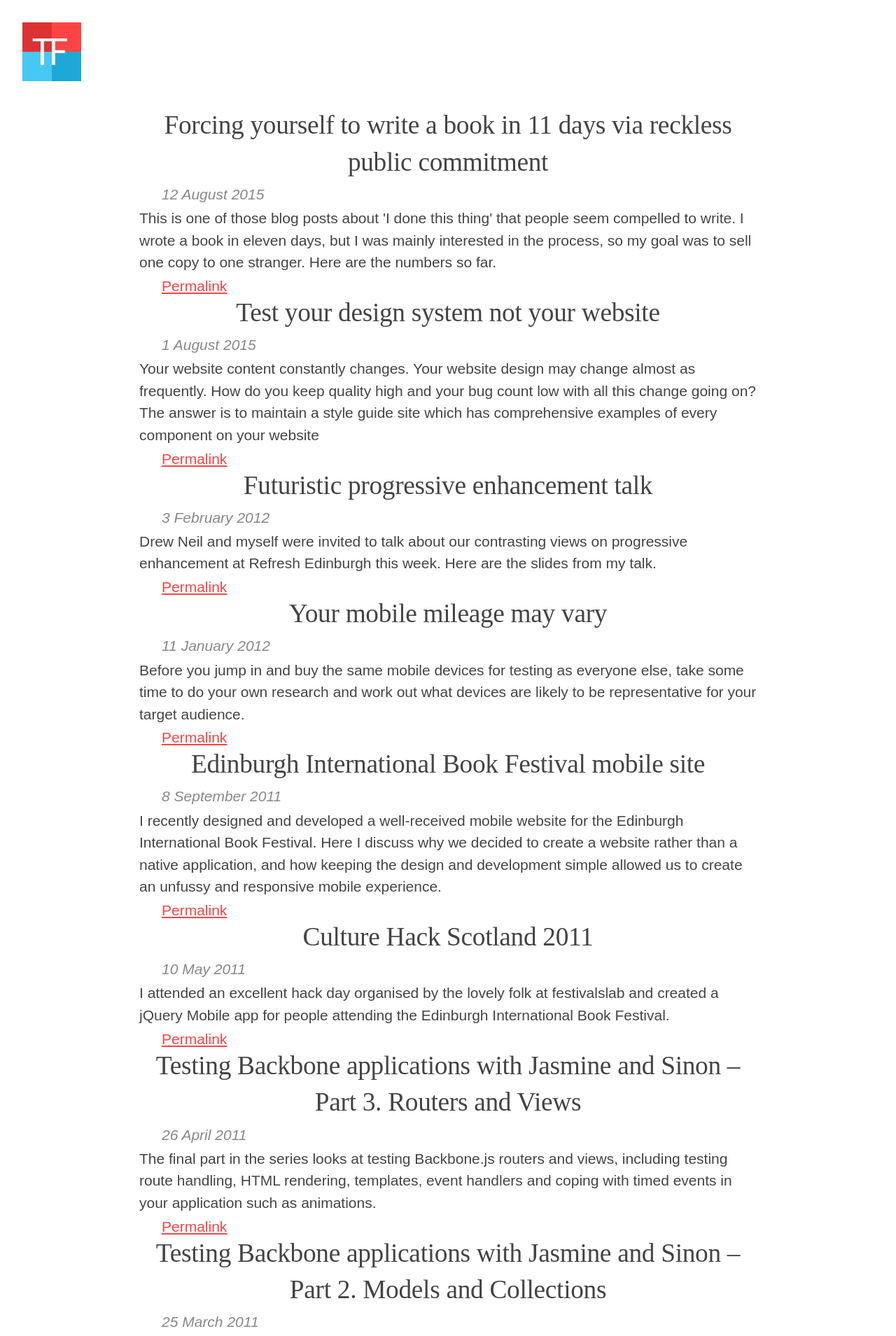
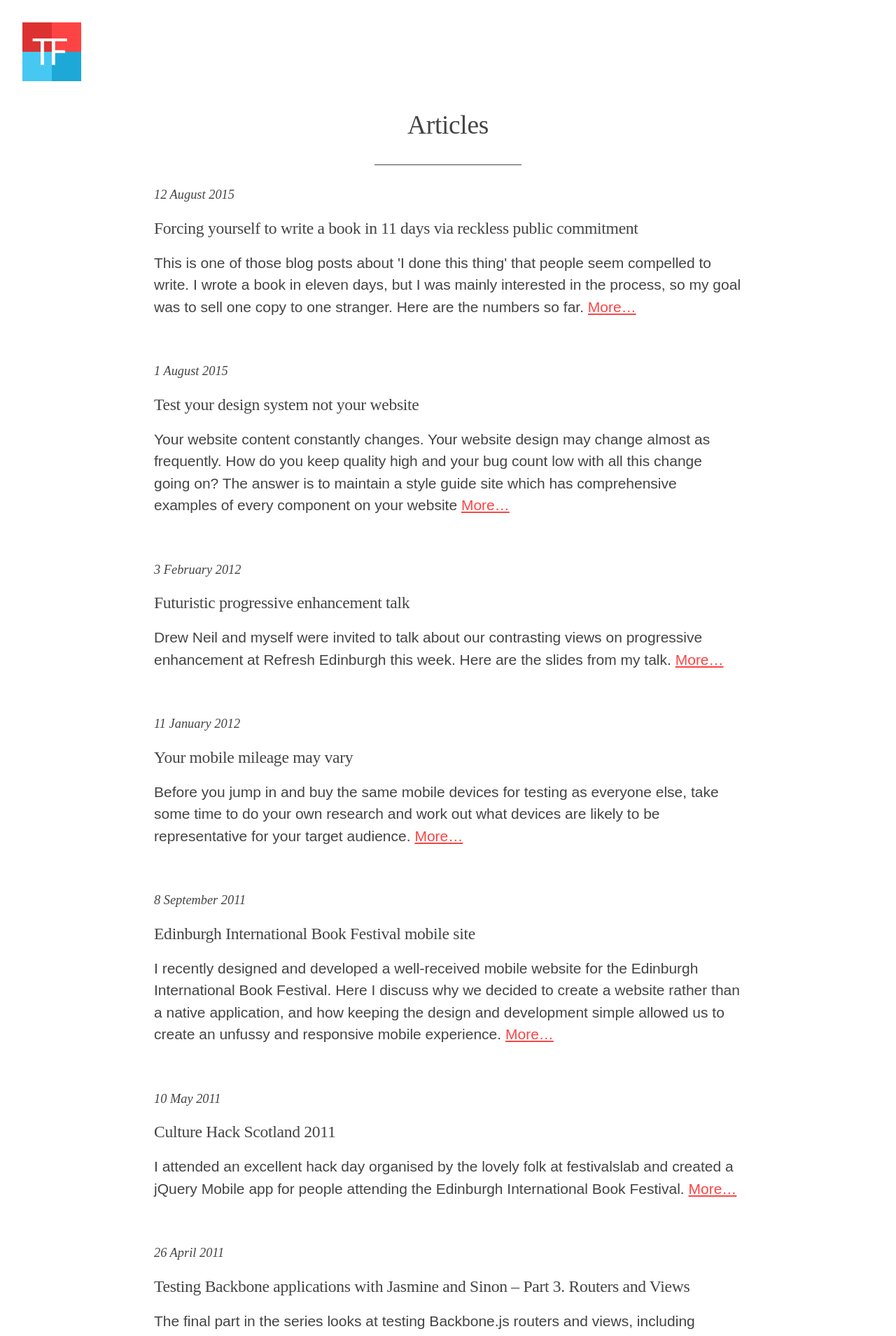
Before and after one commit to froots/froots.github.io, a Jekyll site: the page built from index.html, in a window 1280 px wide. Shown: the top 1909 px of the page at 70% size. Built offline with Jekyll 4.4.1, drawn with Linux system fonts in a browser that asks for light colours; some of the changed text lies outside the part shown.

Commit message:
Articles index styling

```diff
--- a/_sass/main/_post.scss
+++ b/_sass/main/_post.scss
@@ -1,28 +1,30 @@
 .post {
-
+  margin-bottom: 3rem;
+  text-align: left;
 }
 
-.post-link {
+.post__updated {
+  font-family: $font-display;
+  font-size: .875rem;
+  font-style: italic;
+  line-height: 1.5;
+  margin-bottom: .75rem;
+}
+
+.post__heading {
+  font-family: $font-display;
+  font-size: 1.125rem;
+  font-weight: 400;
+  line-height: 1.5;
+  margin-bottom: .75rem;
+  text-align: left;
+}
+
+.post__link {
   color: inherit;
   text-decoration: none;
+
+  &:hover {
+    color: $color-primary;
+  }
 }
-
-.post-heading {
-  margin-bottom: 0.2em;
-}
-
-.post-updated {
-  color: $color-light-text;
-  font-style: italic;
-}
-
-.post-updated,
-.post-footer {
-  margin-left: $page-gutter;
-  margin-right: $page-gutter;
-}
-
-.post-body {
-  margin-top: .3em;
-  margin-bottom: .3em;
-}
--- a/_sass/main/_vars.scss
+++ b/_sass/main/_vars.scss
@@ -1,6 +1,6 @@
 $page-gutter-small: 16px;
 $page-gutter: 2 * $page-gutter-small;
-$container-max-width: 42rem;
+$container-max-width: 40rem;
 
 // Named colours
 
--- a/index.html
+++ b/index.html
@@ -2,24 +2,25 @@
 layout: default
 ---
 
+<h1 class="post__title">Articles</h1>
+<hr class="entry__divider" />
+
 {% for post in site.posts %}
   <article class="post">
-    <header>
-      <a href="{{ post.url }}" class="permalink post-link">
-        <h1 class="post-heading">{{ post.title }}</h1>
-        <time class="post-updated" datetime="{{ post.date | date: "%Y-%m-%d" }}" pubdate>
-          <span class="date">{{ post.date | date: "%-d" }}</span>
-          <span class="month">{{ post.date | date: "%B"}}</span>
-          <span class="year">{{ post.date | date: "%Y" }}</span>
-        </time>
-      </a>
-    </header>
-    <p class="post-body">
+    <div class="post__updated">
+      <time datetime="{{ post.date | date: "%Y-%m-%d" }}" pubdate>
+        {{ post.date | date: "%-d" }}
+        {{ post.date | date: "%B"}}
+        {{ post.date | date: "%Y" }}
+      </time>
+    </div>
+    <h1 class="post__heading">
+      <a href="{{ post.url }}" class="permalink post__link">{{ post.title }}</a>
+    </h1>
+    <p class="post__body">
       {{ post.description }}
+      <a href="{{ post.url }}" class="post__body__link" title="{{ post.title }}">More…</a>
     </p>
-    <footer class="post-footer">
-      <a href="{{ post.url }}" title="{{ post.title }}">Permalink</a>
-    </footer>
   </article>
 {% endfor %}
 
```
